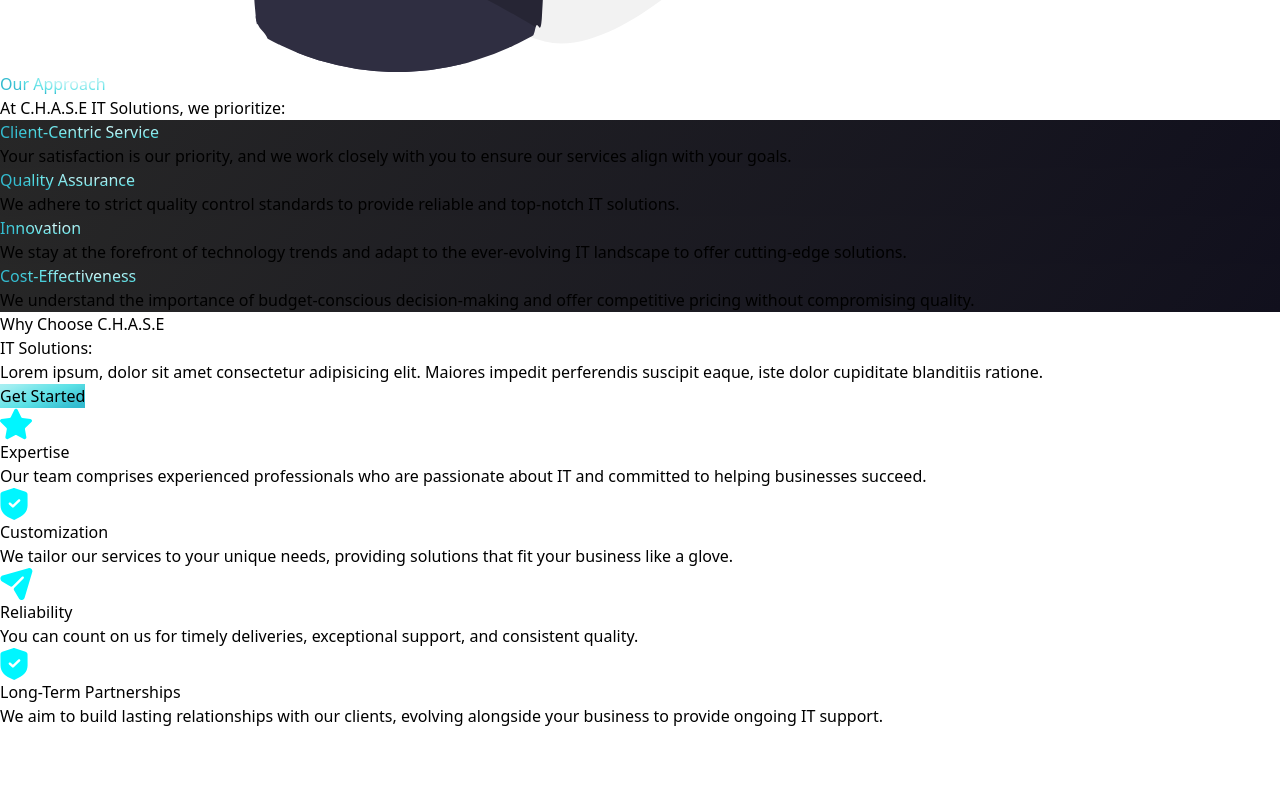
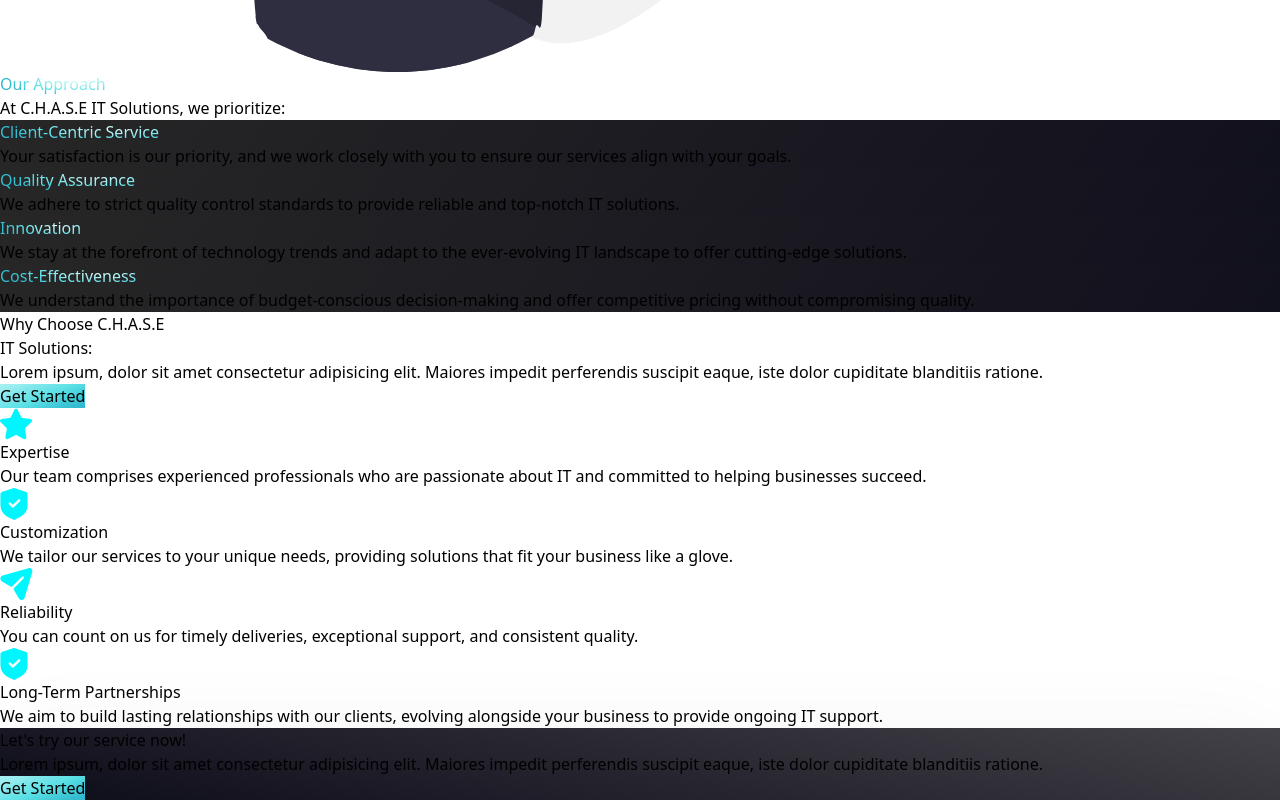
Before and after one commit to DylanLee0918/chase-it-solution-v2, a React (Vite) app: page / in a window 1280 px wide. Shown: the part 3750-4550 px from the top of the page. Before the commit the page ends 4478 px from the top, so only its background shows below. Built offline with nearby package versions, Linux system fonts and the light colour scheme.

Commit message:
Finalized CTAs

```diff
--- a/src/Root.tsx
+++ b/src/Root.tsx
@@ -8,6 +8,7 @@
   Services,
   Approach,
   WhyChooseUs,
+  CTAs,
 } from "./core/components";
 import styles from "./style";
 
@@ -35,6 +36,7 @@
             <Services />
             <Approach />
             <WhyChooseUs />
+            <CTAs />
           </div>
         </div>
       </div>
--- /dev/null
+++ b/src/core/components/CTA.tsx
@@ -0,0 +1,28 @@
+import React, { FunctionComponent } from "react";
+import styles from "../../style";
+import Button from "../../shared/components/Button";
+
+const CTAs: FunctionComponent = () => {
+  return (
+    <React.Fragment>
+      <section
+        className={`${styles.flexCenter} ${styles.marginY} ${styles.padding} sm:flex-row flex-col bg-black-gradient-2 rounded-[20px] box-shadow`}
+      >
+        <div className='flex-1 flex flex-col select-none'>
+          <h2 className={`${styles.heading2}`}>Let's try our service now!</h2>
+          <p className={`${styles.paragraph} max-w-[470px] mt-5`}>
+            Lorem ipsum, dolor sit amet consectetur adipisicing elit. Maiores
+            impedit perferendis suscipit eaque, iste dolor cupiditate blanditiis
+            ratione.
+          </p>
+        </div>
+
+        <div className={`${styles.flexCenter} sm:ml-10 ml-0 sm:mt-0 mt-10`}>
+          <Button styles='mt-0' />
+        </div>
+      </section>
+    </React.Fragment>
+  );
+};
+
+export default CTAs;
--- a/src/core/components/index.ts
+++ b/src/core/components/index.ts
@@ -9,6 +9,7 @@
 import WhyChooseUs from "./WhyChooseUs";
 import ContactUs from "./ContactUs";
 import Footer from "./Footer";
+import CTAs from "./CTA";
 
 export {
     Navbar,
@@ -22,4 +23,5 @@
     WhyChooseUs,
     ContactUs,
     Footer,
+    CTAs
 }
```
